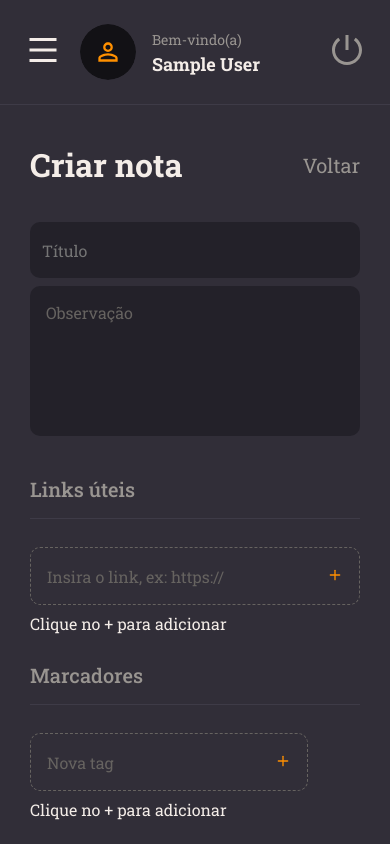
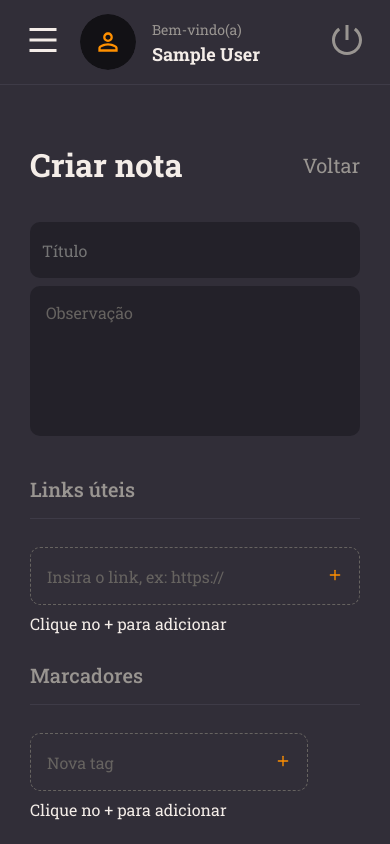
Before and after one commit to Kennedysena/Rocketnotes, a React (Vite) app: page /new in a window 390 px wide. Built offline with nearby package versions, Linux system fonts and the light colour scheme; sample sign-in values are in the browser's storage.

Commit message:
style: Adjust header and brad size on mobile device.

```diff
--- a/src/components/Header/styles.js
+++ b/src/components/Header/styles.js
@@ -17,6 +17,7 @@ export const Container = styled.header`
 
   @media (max-width: ${DEVICE_BREAKPOINTS.MD}) {
     padding: 0 2.5rem;
+    height: 8.5rem;
   }
 `;
 
--- a/src/components/MenuBar/styles.js
+++ b/src/components/MenuBar/styles.js
@@ -18,7 +18,7 @@ export const Container = styled.div`
   background-color: ${({ theme }) => theme.COLORS.BACKGROUND_800};
 
     @media (max-width: ${DEVICE_BREAKPOINTS.MD}) {
-    height: 100vh;
+    grid-template-rows: 8.5rem 12.8rem auto 6.4rem;
     grid-area: none;
     position: absolute;
     z-index: 1;
```
